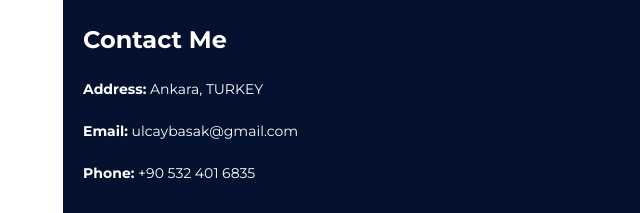
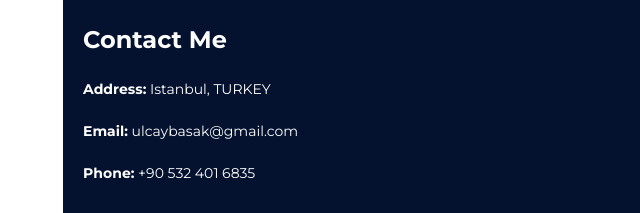
Before and after one commit to basakulcay/Portfolio_2, a plain HTML site: page index.html in a window 1280 px wide. Shown: the part 3665-3878 px from the top of the page, 237-877 px from the left. Drawn offline with nearby package versions, Linux system fonts and the light colour scheme; some packages are replaced by stand-ins of ours; a script that the page names is missing.

Commit message:
Update index.html

```diff
--- a/index.html
+++ b/index.html
@@ -332,7 +332,7 @@
                 <h1>Contact Me</h1>
                 <p>
                     <span>Address:</span>
-                    Ankara, TURKEY</p>
+                    Istanbul, TURKEY</p>
                 <p>
                     <span>Email:</span>
                     ulcaybasak@gmail.com</p>
```
